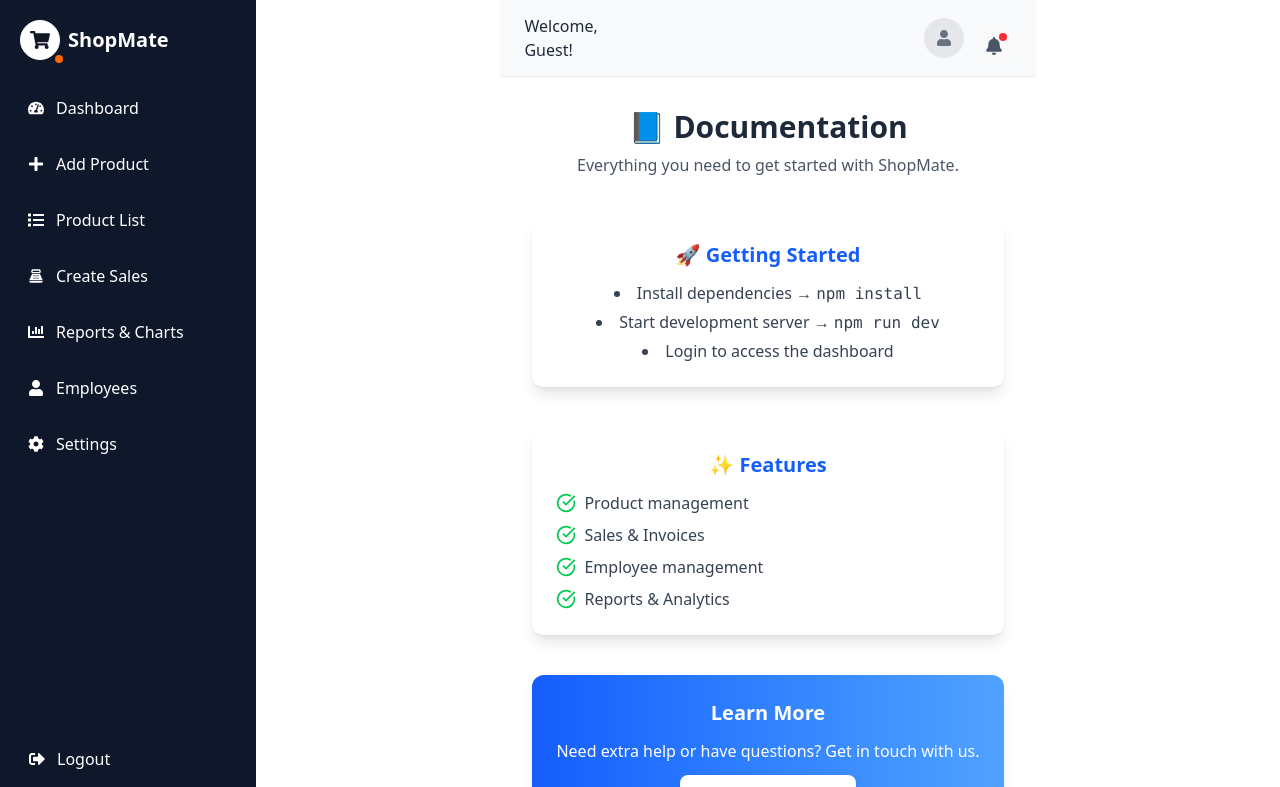
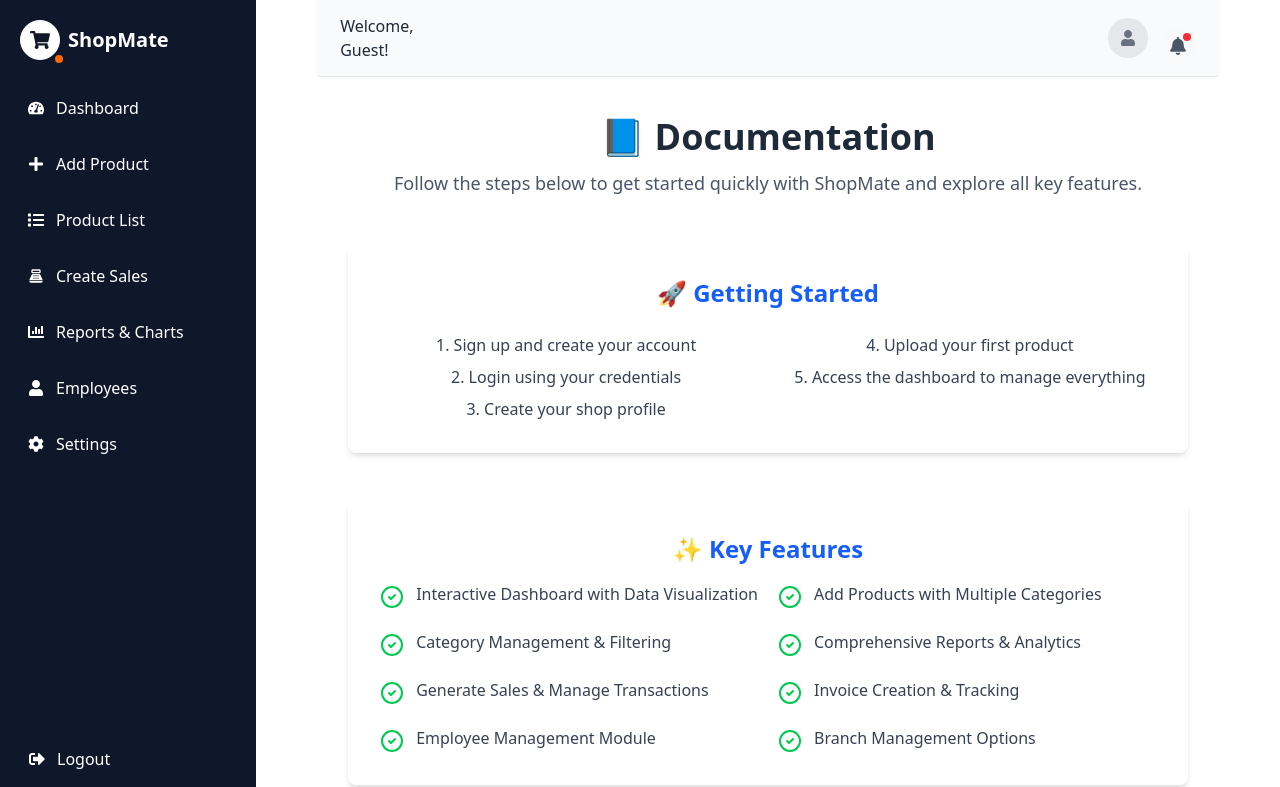
Before and after one commit to AsifIqbal011/shopmate, a React (Vite) app in the folder frontend/: page /docs in a window 1280 px wide. Shown: the top 787 px of the page. Built offline with nearby package versions, Linux system fonts and the light colour scheme.

Commit message:
docx pages added

```diff
--- a/frontend/src/pages/Docs.jsx
+++ b/frontend/src/pages/Docs.jsx
@@ -1,47 +1,70 @@
 import React from "react";
-import { CheckCircle } from "lucide-react";
+import { CheckCircle2 } from "lucide-react";
 import { Link } from "react-router-dom";
 
 export default function Docs() {
   return (
-    <div className="max-w-4xl mx-auto p-8 space-y-10">
+    <div className="max-w-5xl mx-auto px-4 sm:px-6 lg:px-8 py-10 space-y-12">
       {/* Header */}
-      <div className="text-center space-y-2">
-        <h1 className="text-3xl font-bold text-gray-800">📘 Documentation</h1>
-        <p className="text-gray-600">Everything you need to get started with ShopMate.</p>
+      <div className="text-center space-y-3">
+        <h1 className="text-4xl font-bold text-gray-800">📘 Documentation</h1>
+        <p className="mt-2 text-lg text-gray-600">
+          Follow the steps below to get started quickly with ShopMate and explore all key features.
+        </p>
       </div>
 
       {/* Getting Started */}
-      <section className="bg-white shadow-lg rounded-xl p-6 space-y-3">
-        <h2 className="text-xl font-semibold text-blue-600">🚀 Getting Started</h2>
-        <ul className="list-disc list-inside text-gray-700 space-y-1">
-          <li>Install dependencies → <code>npm install</code></li>
-          <li>Start development server → <code>npm run dev</code></li>
-          <li>Login to access the dashboard</li>
-        </ul>
+      <section className="bg-white shadow-md rounded-lg p-8">
+        <h2 className="text-2xl font-semibold text-blue-600 mb-6">🚀 Getting Started</h2>
+        <div className="flex flex-col sm:flex-row justify-between gap-8">
+          {/* Left column */}
+          <ol className="list-decimal list-inside space-y-2 text-gray-700 flex-1">
+            <li>Sign up and create your account</li>
+            <li>Login using your credentials</li>
+            <li>Create your shop profile</li>
+          </ol>
+
+          {/* Right column */}
+          <ol start={4} className="list-decimal list-inside space-y-2 text-gray-700 flex-1">
+            <li>Upload your first product</li>
+            <li>Access the dashboard to manage everything</li>
+          </ol>
+        </div>
       </section>
 
-      {/* Features */}
-      <section className="bg-white shadow-lg rounded-xl p-6 space-y-3">
-        <h2 className="text-xl font-semibold text-blue-600">✨ Features</h2>
-        <ul className="space-y-2">
-          {["Product management", "Sales & Invoices", "Employee management", "Reports & Analytics"].map((feature, i) => (
-            <li key={i} className="flex items-center gap-2 text-gray-700">
-              <CheckCircle className="w-5 h-5 text-green-500" /> {feature}
+      {/* Key Features */}
+      <section className="bg-white shadow-md rounded-lg p-8">
+        <h2 className="text-2xl font-semibold text-blue-600 mb-4">✨ Key Features</h2>
+        <ul className="grid grid-cols-1 sm:grid-cols-2 gap-5 mt-4">
+          {[
+            "Interactive Dashboard with Data Visualization",
+            "Add Products with Multiple Categories",
+            "Category Management & Filtering",
+            "Comprehensive Reports & Analytics",
+            "Generate Sales & Manage Transactions",
+            "Invoice Creation & Tracking",
+            "Employee Management Module",
+            "Branch Management Options",
+          ].map((feature, i) => (
+            <li key={i} className="flex items-start gap-3 text-gray-700">
+              <CheckCircle2 className="w-6 h-6 text-green-500 mt-1" />
+              <span className="leading-relaxed">{feature}</span>
             </li>
           ))}
         </ul>
       </section>
 
-      {/* Learn More */}
-      <section className="bg-gradient-to-r from-blue-600 to-blue-400 text-white shadow-lg rounded-xl p-6 space-y-3">
-        <h2 className="text-xl font-semibold">Learn More</h2>
-        <p>Need extra help or have questions? Get in touch with us.</p>
+      {/* Learn More & Support */}
+      <section className="bg-gradient-to-r from-blue-600 to-blue-500 text-white rounded-lg p-8 shadow-md">
+        <h2 className="text-2xl font-semibold">Need More Help?</h2>
+        <p className="mt-2 text-lg">
+          If you have questions or need assistance beyond this documentation, feel free to reach out.
+        </p>
         <Link
           to="/contact"
-          className="inline-block bg-white text-blue-700 font-medium px-4 py-2 rounded-lg shadow hover:bg-gray-100"
+          className="inline-block mt-6 bg-white text-blue-600 font-semibold py-3 px-6 rounded-lg shadow hover:bg-gray-100 transition"
         >
-          Go to Contact Page
+          Contact Support
         </Link>
       </section>
     </div>
```
